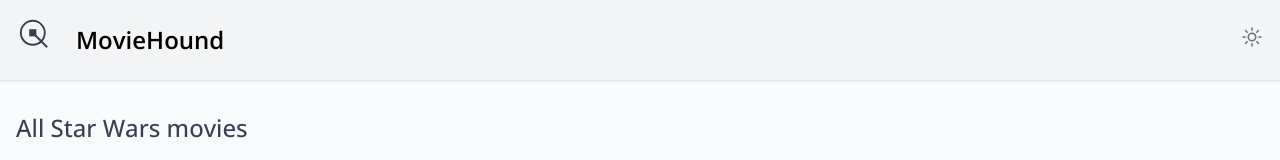
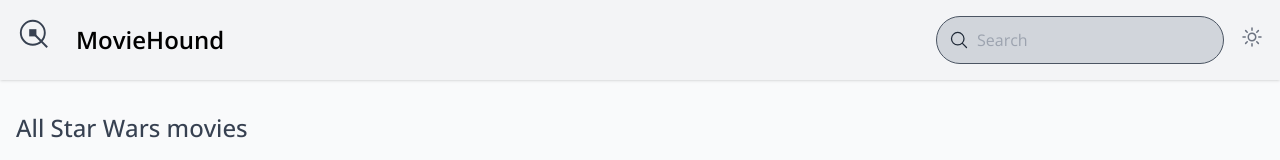
Before and after one commit to amasiero/movie-hound, a Vue app: page / in a window 1280 px wide. Shown: the top 160 px of the page. Built offline with nearby package versions, Linux system fonts and the light colour scheme; no server answers.

Commit message:
style(App.vue): adjust main class padding and height for better layout feat(NavBar.vue): add search functionality with a search input component feat(Search.vue): create a new Search component with a magnifying glass icon and input field

```diff
--- a/src/App.vue
+++ b/src/App.vue
@@ -5,7 +5,7 @@
 
 <template>
   <nav-bar />
-  <main class="pt-20 bg-gray-50 dark:bg-gray-700 h-screen">
+  <main class="pt-28 md:pt-20 bg-gray-50 dark:bg-gray-700 h-screen max-h-full">
     <router-view />
   </main>
 </template>
--- a/src/components/NavBar.vue
+++ b/src/components/NavBar.vue
@@ -1,23 +1,31 @@
 <script setup lang="ts">
   import Logo from '@/components/Logo.vue';
+  import Search from '@/components/Search.vue';
   import Tooltip from '@/components/Tooltip.vue';
   import { MoonIcon, SunIcon } from '@heroicons/vue/24/outline';
   import { useDark, useToggle } from '@vueuse/core';
+  import { ref } from 'vue';
   import { RouterLink } from 'vue-router';
 
   const isDark = useDark();
   const toggleDark = useToggle(isDark);
+
+  const searchTerm = ref<string>('');
 </script>
 
 <template>
   <nav class="absolute top-0 left-0 w-full bg-gray-100 border-gray-200 shadow dark:bg-gray-800 font-open-sans">
-    <div class="max-w-screen-xl flex flex-wrap items-center justify-between mx-auto p-4">
-      <router-link to="/" class="flex items-center space-x-3 rtl:space-x-reverse">
-        <logo class="h-12 w-12" />
-        <span class="self-center text-2xl font-semibold whitespace-nowrap dark:text-gray-300">MovieHound</span>
-      </router-link>
+    <div class="max-w-screen-xl flex md:items-center md:justify-between mx-auto p-4">
+      <div class="flex flex-col md:flex-row flex-grow justify-between mr-4">
+        <router-link to="/" class="flex items-center space-x-3 rtl:space-x-reverse">
+          <logo class="h-12 w-12" />
+          <span class="self-center text-2xl font-semibold whitespace-nowrap dark:text-gray-300">MovieHound</span>
+        </router-link>
+
+        <Search v-model="searchTerm" />
+      </div>
       <tooltip content="Swipe theme" placement="left">
-        <button class="inline-flex items-center cursor-pointer gap-2" @click.prevent="toggleDark()">
+        <button class="mt-3 md:mt-0 inline-flex items-center cursor-pointer gap-2" @click.prevent="toggleDark()">
           <moon-icon v-if="isDark" class="w-6 h-6 text-gray-300" />
           <sun-icon v-else class="w-6 h-6 text-gray-500" />
         </button>
--- /dev/null
+++ b/src/components/Search.vue
@@ -0,0 +1,17 @@
+<script setup lang="ts">
+  import { MagnifyingGlassIcon } from '@heroicons/vue/24/outline';
+
+  const search = defineModel();
+</script>
+
+<template>
+  <div class="bg-gray-300 w-64 md:w-72 flex items-center px-3 py-2 border border-gray-600 rounded-full">
+    <MagnifyingGlassIcon class="h-5 w-5 text-gray-800" />
+    <input
+      v-model="search"
+      class="px-2 border-none bg-gray-300 text-gray-800 outline-none"
+      type="text"
+      placeholder="Search"
+    />
+  </div>
+</template>
```
